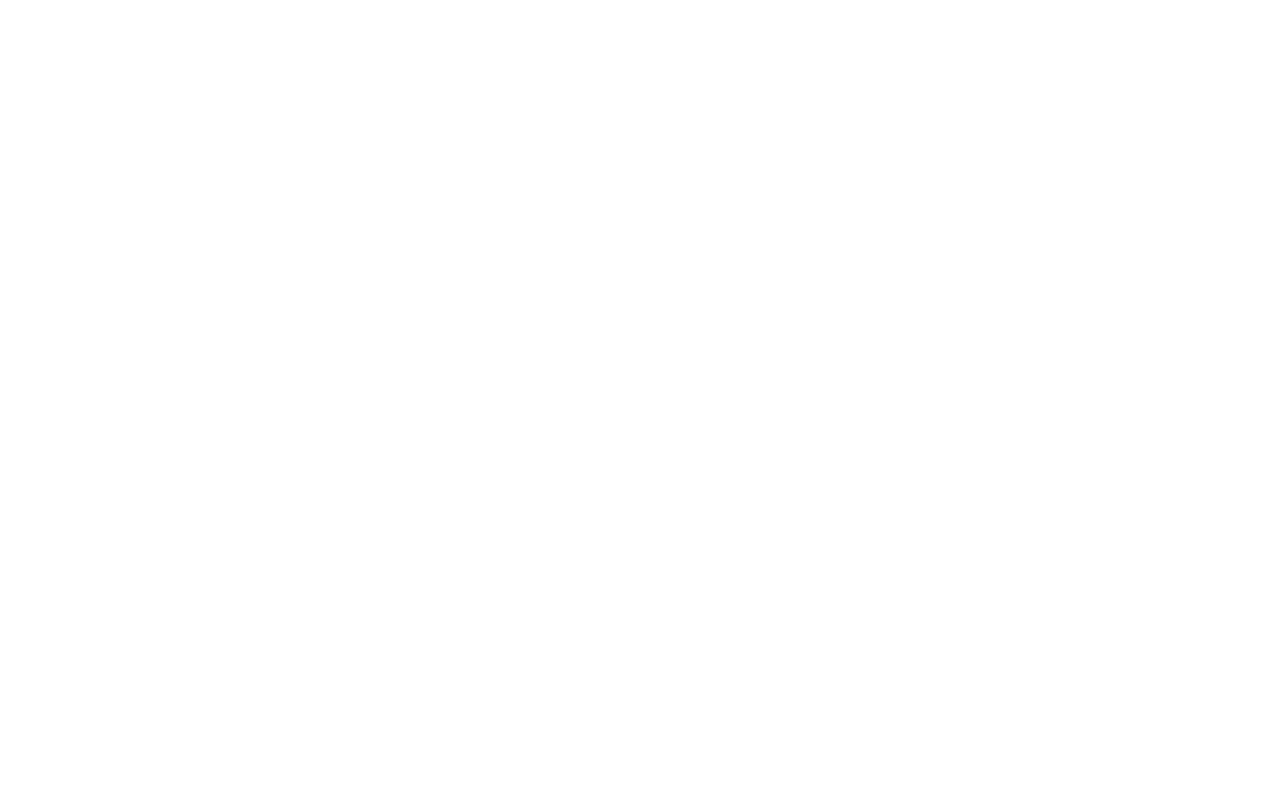
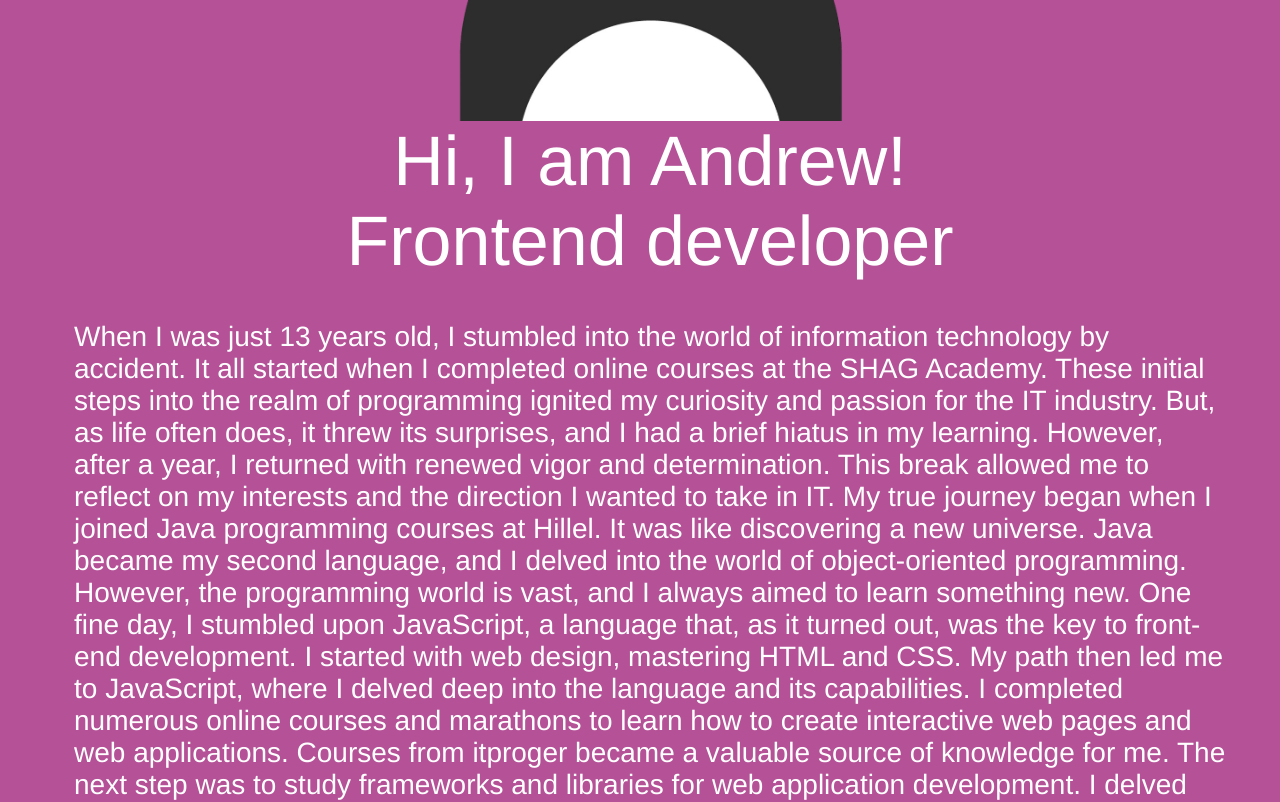
Before and after one commit to AndrewGalkin123/quiz, a React (Create React App) app: page /about-us in a window 1280 px wide. Shown: the part 500-1302 px from the top of the page. Before the commit the page ends 800 px from the top, so only its background shows below. Built offline with nearby package versions, Linux system fonts and the light colour scheme; a web font is replaced by a local one.

Commit message:
finished About me page

```diff
--- a/src/pages/AboutUsPage/AboutPage.jsx
+++ b/src/pages/AboutUsPage/AboutPage.jsx
@@ -1,9 +1,52 @@
 import React from "react";
+import Header from "../../components/common/Header/Header";
+import Footer from "../../components/common/Footer/Footer";
+import mainLogo from "./panda.png"
 
 const AboutPage = () => {
-    return(
+    return (
         <div>
+            <Header />
+            <div id="about-me-block">
+                <img id="main-logo" alt="logo" src={mainLogo} />
+                <p className="greetings">Hi, I am Andrew!</p>
+                <p className="job-title">Frontend developer</p>
 
+                <p className="info-about-me">
+                    When I was just 13 years old, I stumbled into the world of information technology by accident. It all
+                    started when I completed online courses at the SHAG Academy. These initial steps into the realm of
+                    programming ignited my curiosity and passion for the IT industry.
+
+                    But, as life often does, it threw its surprises, and I had a brief hiatus in my learning. However, after
+                    a year, I returned with renewed vigor and determination. This break allowed me to reflect on my
+                    interests and the direction I wanted to take in IT.
+
+                    My true journey began when I joined Java programming courses at Hillel. It was like discovering a new
+                    universe. Java became my second language, and I delved into the world of object-oriented programming.
+
+                    However, the programming world is vast, and I always aimed to learn something new. One fine day, I
+                    stumbled upon JavaScript, a language that, as it turned out, was the key to front-end development. I
+                    started with web design, mastering HTML and CSS. My path then led me to JavaScript, where I delved deep
+                    into the language and its capabilities.
+
+                    I completed numerous online courses and marathons to learn how to create interactive web pages and web
+                    applications. Courses from itproger became a valuable source of knowledge for me.
+
+                    The next step was to study frameworks and libraries for web application development. I delved into
+                    Node.js, Express.js, and React.js. After completing the relevant courses and projects, I felt ready to
+                    create my own web application.
+
+                    And, of course, I didn't forget about my intellectual growth as a programmer. I regularly solved
+                    problems on LeetCode, which helped me improve my skills in both mechanical and algorithmic programming.
+
+                    My journey to becoming a Frontend Developer was long and exciting. I learned that programming is not
+                    just a skill but also a passion that allows me to create and tackle interesting challenges. With each
+                    step, I felt that my IT career was becoming more fascinating and promising. And this is just the
+                    beginning of my journey.
+                </p>
+            </div>
+
+            <Footer />
         </div>
     )
 }
--- a/src/styles/App.css
+++ b/src/styles/App.css
@@ -219,3 +219,37 @@
   background-color: #f44336;
   color: white;
 }
+
+#main-logo {
+  width: 500px;
+}
+
+#about-me-block {
+  background-color: rgb(181, 81, 151);
+  display: flex;
+  color: white;
+  width: 100%;
+  font-family: 'Franklin Gothic Medium', 'Arial Narrow', Arial, sans-serif;
+  flex-direction: column;
+  justify-content: center;
+  align-items: center;
+  padding-bottom: 40px;
+}
+
+.info-about-me {
+  font-size: 28px;
+  margin-top: 40px;
+  width: 90%;
+  margin-left: 20px;
+}
+
+.greetings {
+  margin-left: 20px;
+  font-size: 70px;
+}
+
+.job-title {
+  margin-left: 20px;
+
+  font-size: 70px;
+}
```
Also changed, not shown: src/pages/AboutUsPage/panda.png (added).
